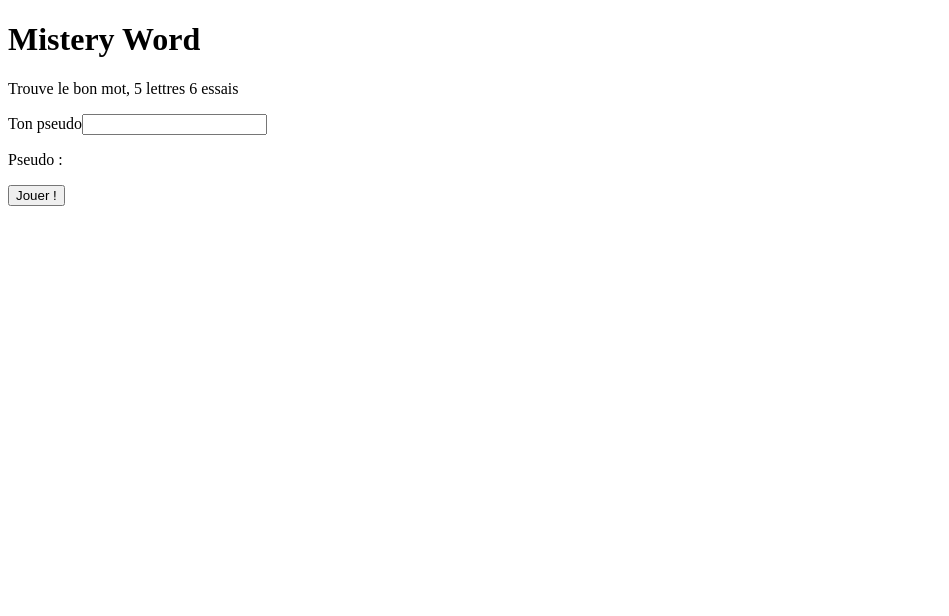
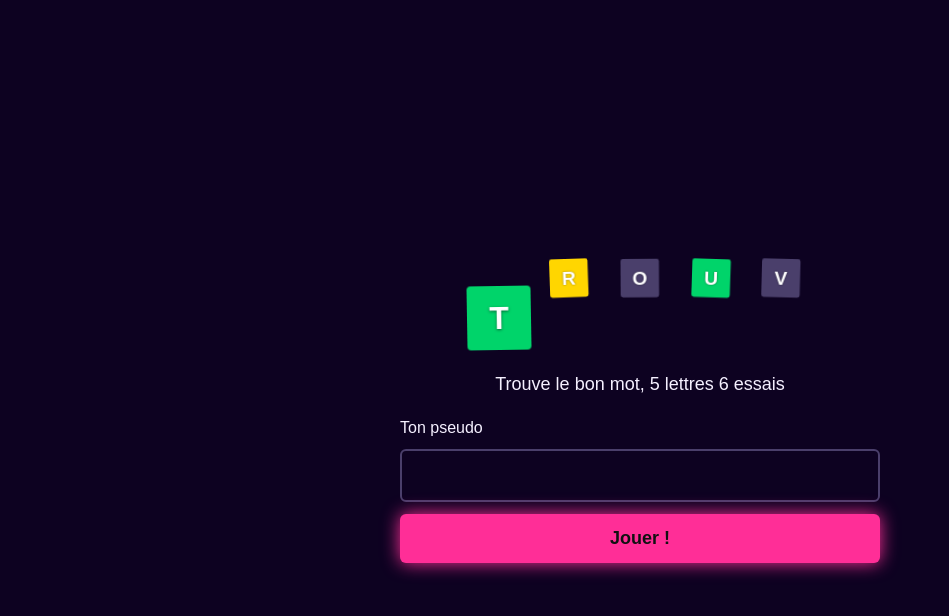
Before and after one commit to Hrefernandes/MotMystere-FRONTEND, a React (Vite) app: page / in a window 1280 px wide. Shown: the top 616 px of the page, without its empty margins (0-949 px from the left). Built offline with nearby package versions, Linux system fonts and the light colour scheme.

Commit message:
update: ajout de style pour Accueil, gsap + css - titre

```diff
--- a/package.json
+++ b/package.json
@@ -10,6 +10,7 @@
     "preview": "vite preview"
   },
   "dependencies": {
+    "gsap": "^3.15.0",
     "react": "^19.3.1",
     "react-dom": "^19.3.1",
     "react-router": "^8.5.0",
--- a/src/App.jsx
+++ b/src/App.jsx
@@ -1,7 +1,7 @@
 import Accueil from './pages/Accueil'
 import Partie from './pages/Partie'
 import { Route, Routes } from 'react-router-dom'
-import './App.css'
+import './style/App.css'
 
 function App() {
 
--- a/src/main.jsx
+++ b/src/main.jsx
@@ -1,7 +1,7 @@
 import { StrictMode } from 'react'
 import { createRoot } from 'react-dom/client'
 import { BrowserRouter } from 'react-router-dom'
-import './index.css'
+import './style/index.css'
 import App from './App.jsx'
 
 createRoot(document.getElementById('root')).render(
--- a/src/pages/Accueil.jsx
+++ b/src/pages/Accueil.jsx
@@ -1,11 +1,20 @@
-import { useState } from "react"
+import { useState, useEffect, useRef } from "react"
+
+import gsap from 'gsap' // animation GSAP
+import { Draggable } from 'gsap/Draggable' // Drag un pièce
+import { InertiaPlugin } from 'gsap/InertiaPlugin' // Effet d'inertie d'une pièce
+
 import { useNavigate } from "react-router-dom"
+import '../style/Accueil.css'
+
+gsap.registerPlugin(Draggable, InertiaPlugin) // activation des plugins
 
 function Accueil() {
 
-  const [pseudo, setPseudo] = useState(localStorage.getItem('pseudo') || '')
+  const [pseudo, setPseudo] = useState(localStorage.getItem('pseudo') || '') // recup son pseudo si il en a un
   const [erreurs, setErreurs] = useState('')
 
+  const tuilesRef = useRef(null) // composant gardera un valeur et si elle change elle ne recharge pas le composant
   const navigate = useNavigate()
 
   function partieStart(e) {
@@ -19,20 +28,47 @@ function Accueil() {
     navigate('/partie')
   }
 
+  useEffect(() => {
+    const ctx = gsap.context(() => {
+      gsap.from('.bloc', {
+        opacity: 0, y: -40, scale: 0.6,
+        duration: 0.6, stagger: 0.1, ease: 'back.out(1.7)',
+      })
 
-  return (
-    <>
-      <h1>Mistery Word</h1>
-      <p>Trouve le bon mot, 5 lettres 6 essais</p>
+      Draggable.create('.bloc', { type: 'x,y', bounds: window, inertia: true })
+    }, tuilesRef)
 
-      <form onSubmit={partieStart}>
-        {erreurs && <p role="alert">{erreurs}</p>}
-        <label>Ton pseudo</label>
-        <input id="pseudo" type="text" value={pseudo} onChange={(e) => setPseudo(e.target.value)} />
-        <p>Pseudo : {pseudo}</p>
-        <button type="submit" >Jouer !</button>
-      </form>
-    </>
+    return () => ctx.revert()
+  }, [])
+
+
+    return (
+
+      <main className="accueil">
+
+        <div className="tuiles" ref={tuilesRef} aria-hidden="true">
+          <div className="bloc" ><span className="tuile vert">T</span></div>
+          <div className="bloc" ><span className="tuile jaune">R</span></div>
+          <div className="bloc" ><span className="tuile gris">O</span></div>
+          <div className="bloc" ><span className="tuile vert">U</span></div>
+          <div className="bloc" ><span className="tuile gris">V</span></div>
+        </div>
+
+        <p className="phraseAccroche">Trouve le bon mot, 5 lettres 6 essais</p>
+
+        <form className="formulaire" onSubmit={partieStart}>
+          <label htmlFor="pseudo">Ton pseudo</label>
+          <input
+            id="pseudo"
+            className="champ"
+            type="text"
+            value={pseudo}
+            onChange={(e) => setPseudo(e.target.value)}
+          />
+          {erreurs && <p className="erreur" role="alert">{erreurs}</p>}
+          <button className="bouton" type="submit">Jouer !</button>
+        </form>
+      </main>
   )
 }
 
--- /dev/null
+++ b/src/style/Accueil.css
@@ -0,0 +1,116 @@
+.accueil {
+  min-height: 100vh;
+  display: flex;
+  flex-direction: column;
+  align-items: center;
+  justify-content: center;
+  gap: 24px;
+  max-width: 480px;
+  margin: 0 auto;
+  padding: 24px;
+  text-align: center;
+}
+
+.titre {
+  margin: 0;
+  font-family: 'Orbitron', sans-serif;
+  font-size: 48px;
+  text-shadow: 0 0 14px var(--accent);
+}
+
+.tuiles {
+  display: flex;
+  gap: 6px;
+}
+
+.bloc {
+  cursor: grab;
+  touch-action: none;
+}
+
+.bloc:active {
+  cursor: grabbing;
+}
+
+.tuile {
+  width: 64px;
+  height: 64px;
+  display: grid;
+  place-items: center;
+  font-size: 32px;
+  font-weight: 800;
+  border-radius: 4px;
+  color: var(--blanc);
+  text-shadow: 0 1px 3px rgba(0, 0, 0, 0.5);
+  animation: flotte 3s ease-in-out infinite;
+}
+
+.vert  { background: var(--vert); }
+.jaune { background: var(--jaune); }
+.gris  { background: var(--gris); }
+
+@keyframes flotte {
+  0%, 100% { translate: -2px 0; rotate: -2deg; }
+  50%      { translate:  2px 0; rotate:  2deg; }
+}
+
+.bloc:nth-child(2) .tuile { animation-delay: -0.6s; }
+.bloc:nth-child(3) .tuile { animation-delay: -1.2s; }
+.bloc:nth-child(4) .tuile { animation-delay: -1.8s; }
+.bloc:nth-child(5) .tuile { animation-delay: -2.4s; }
+
+@media (prefers-reduced-motion: reduce) {
+  .tuile { animation: none; }
+}
+
+.phraseAccroche {
+  margin: 0;
+  font-size: 18px;
+}
+
+.formulaire {
+  width: 100%;
+  display: flex;
+  flex-direction: column;
+  gap: 12px;
+  text-align: left;
+}
+
+.champ {
+  padding: 14px;
+  font-family: inherit;
+  font-size: 18px;
+  color: var(--texte);
+  background: transparent;
+  border: 2px solid var(--gris);
+  border-radius: 6px;
+}
+
+.champ:focus-visible {
+  outline: none;
+  border-color: var(--accent);
+}
+
+.erreur {
+  margin: 0;
+  font-size: 14px;
+  color: var(--accent);
+}
+
+.bouton {
+  padding: 14px 24px;
+  font-family: inherit;
+  font-size: 18px;
+  font-weight: 700;
+  color: var(--noir);
+  background: var(--accent);
+  border: none;
+  border-radius: 6px;
+  cursor: pointer;
+  box-shadow: 0 0 18px var(--accent);
+}
+
+.bouton:hover {
+  filter: brightness(1.15);
+  transform: scale(1.03);
+}
--- /dev/null
+++ b/src/style/index.css
@@ -0,0 +1,17 @@
+:root {
+  --fond: #0d0221;
+  --texte: #f5f0ff;
+  --vert: #00d46a;      /* lettre bien placée */
+  --jaune: #ffd600;     /* lettre mal placée */
+  --gris: #4a3f6b;      /* lettre absente */
+  --accent: #ff2e97;    /* boutons */
+  --blanc: #ffffff;
+  --noir: #111111;
+}
+
+body {
+  margin: 0;
+  background: var(--fond);
+  color: var(--texte);
+  font-family: 'Rubik', sans-serif;
+}
```
Also changed, not shown: src/index.css (deleted), src/style/App.css (added), 1 other file (tests, documents, lock files or other folders).
